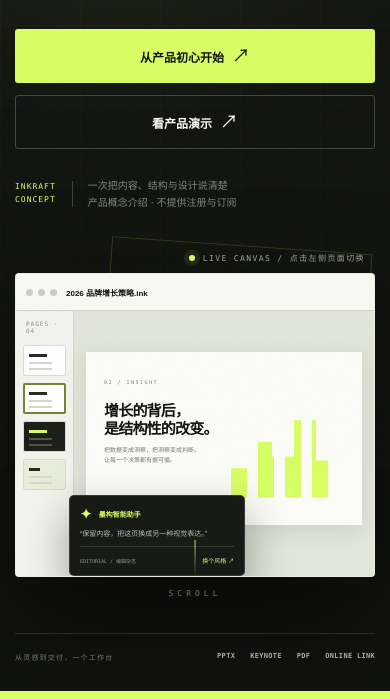
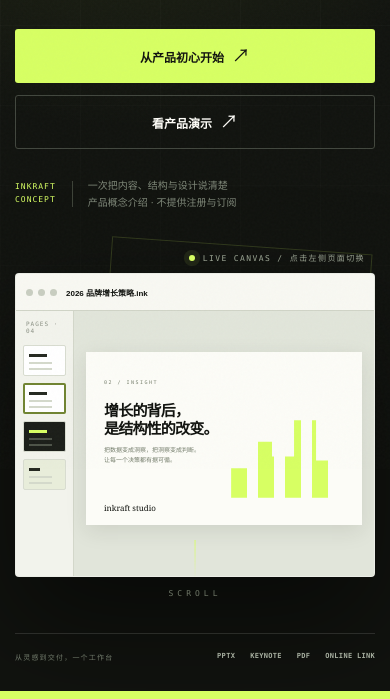
Before and after one commit to weiweizi000/inkraft, a plain HTML site: page index.html in a window 390 px wide. Shown: the part 375-1074 px from the top of the page. Drawn offline with Linux system fonts and the light colour scheme.

Commit message:
chore: remove the assistant overlay from the hero canvas

```diff
--- a/index.html
+++ b/index.html
@@ -197,13 +197,6 @@
     .main-slide[data-tone="orange"] .slide-art { background: var(--orange); }
     .main-slide.is-changing h3, .main-slide.is-changing p, .main-slide.is-changing .slide-num { opacity: 0; transform: translateY(5px); }
     .main-slide h3, .main-slide p, .main-slide .slide-num { transition: opacity .18s, transform .18s; }
-    .craft-card { position: absolute; z-index: 4; bottom: 7px; left: -25px; width: 250px; padding: 14px; border: 1px solid rgba(255,255,255,.14); border-radius: 5px; background: #171a15; color: var(--white); box-shadow: 0 18px 45px rgba(0,0,0,.36); animation: float 5s ease-in-out infinite; }
-    .craft-label { margin-bottom: 9px; display: flex; align-items: center; gap: 7px; color: var(--acid); font-size: 9px; font-weight: 700; }
-    .spark { font-size: 14px; }
-    .craft-input { padding-bottom: 10px; border-bottom: 1px solid #363c32; color: #bcc4b6; font-size: 9px; line-height: 1.6; }
-    .craft-actions { padding-top: 9px; display: flex; align-items: center; justify-content: space-between; gap: 8px; }
-    .craft-result { color: #8f9989; font-family: var(--mono); font-size: 7px; }
-    .restyle-btn { padding: 0; border: 0; background: none; color: var(--acid); font-size: 8px; white-space: nowrap; }
     .editable-tag { position: absolute; z-index: 3; right: 4px; bottom: 2px; display: flex; align-items: center; gap: 10px; color: #949d8c; font-family: var(--mono); font-size: 8px; letter-spacing: .8px; }
     .editable-tag::before { content: "+"; display: grid; place-items: center; width: 20px; height: 20px; border: 1px solid #5b6453; color: var(--acid); }
     .hero-bottom { position: relative; z-index: 2; margin-top: 68px; padding-top: 23px; display: flex; align-items: center; justify-content: space-between; border-top: 1px solid rgba(255,255,255,.12); color: #737c6d; font-family: var(--mono); font-size: 9px; letter-spacing: 1.2px; text-transform: uppercase; }
@@ -700,11 +693,6 @@
       .slide-num { font-size: 5px; }
       .slide-art { width: 110px; height: 110px; }
       .slide-foot { bottom: 12px; left: 18px; font-size: 8px; }
-      .craft-card { bottom: 0; left: -5px; width: 176px; padding: 10px; animation: none; }
-      .craft-label { margin-bottom: 6px; font-size: 7px; }
-      .craft-input { padding-bottom: 7px; font-size: 7px; }
-      .craft-result { font-size: 5px; }
-      .restyle-btn { font-size: 6px; }
       .editable-tag { display: none; }
       .hero-bottom { margin-top: 28px; padding-top: 18px; align-items: flex-start; gap: 20px; font-size: 7px; }
       .format-list { max-width: 190px; justify-content: flex-end; flex-wrap: wrap; gap: 8px 15px; font-size: 7px; }
@@ -867,11 +855,6 @@
                   <p id="previewDesc">以叙事为骨架，以设计为语言。<br>让复杂的信息，也能一眼被理解。</p>
                   <div class="slide-art" aria-hidden="true"></div>
                   <span class="slide-foot">inkraft studio</span>
-                </div>
-                <div class="craft-card">
-                  <div class="craft-label"><span class="spark">✦</span> 墨构智能助手</div>
-                  <div class="craft-input">“保留内容，把这页换成另一种视觉表达。”</div>
-                  <div class="craft-actions"><span class="craft-result" id="toneLabel">EDITORIAL / 编辑杂志</span><button class="restyle-btn" id="restylePreview">换个风格 ↗</button></div>
                 </div>
               </div>
             </div>
@@ -1241,19 +1224,6 @@
       }, reducedMotion ? 0 : 160);
     }));
 
-    const tones = [
-      { value: 'acid', label: 'EDITORIAL / 编辑杂志' },
-      { value: 'blue', label: 'KEYNOTE / 产品发布' },
-      { value: 'orange', label: 'EXPRESSIVE / 创意表达' }
-    ];
-    let toneIndex = 0;
-    $('#restylePreview').addEventListener('click', () => {
-      toneIndex = (toneIndex + 1) % tones.length;
-      mainSlide.dataset.tone = tones[toneIndex].value;
-      $('#toneLabel').textContent = tones[toneIndex].label;
-      showToast('视觉风格已切换，页面内容保持不变。');
-    });
-
     if (!reducedMotion && matchMedia('(pointer:fine)').matches) {
       const composition = $('#productComposition');
       const productWindow = $('#productWindow');
```
